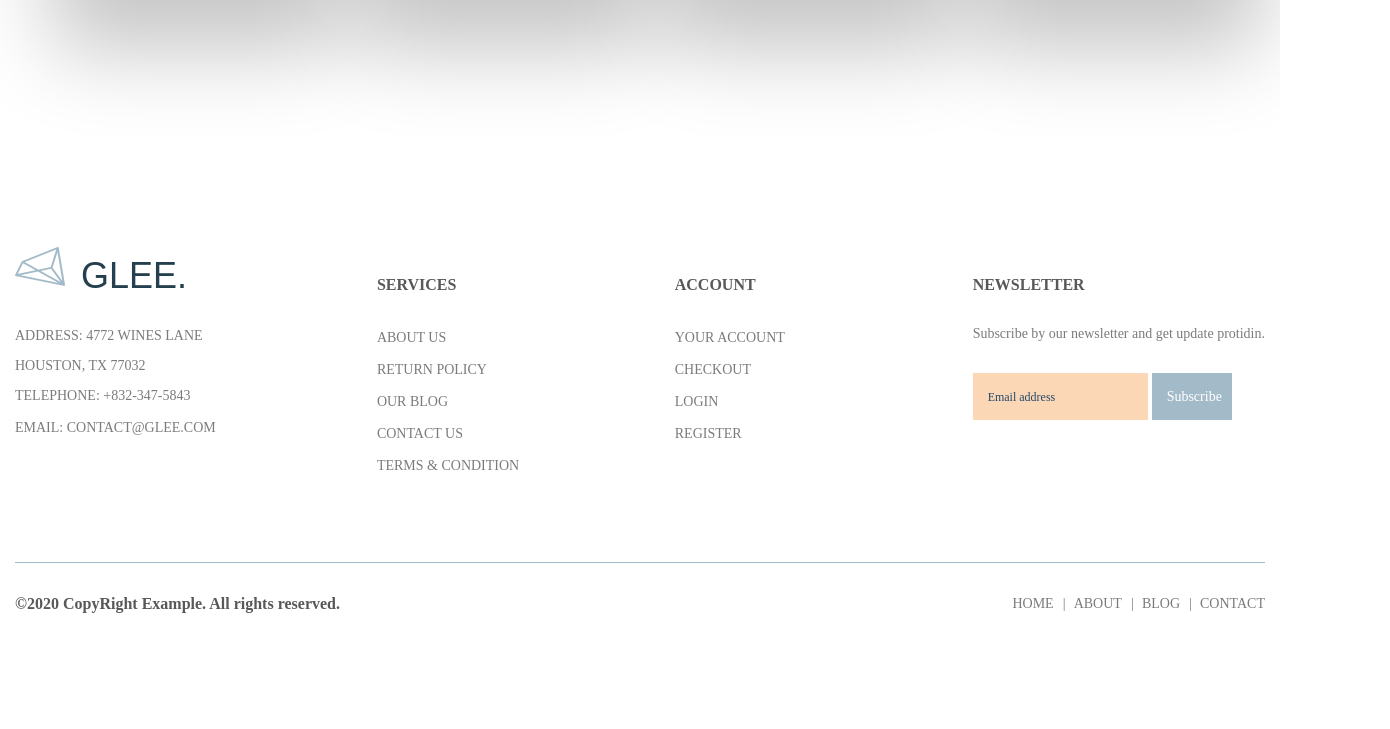
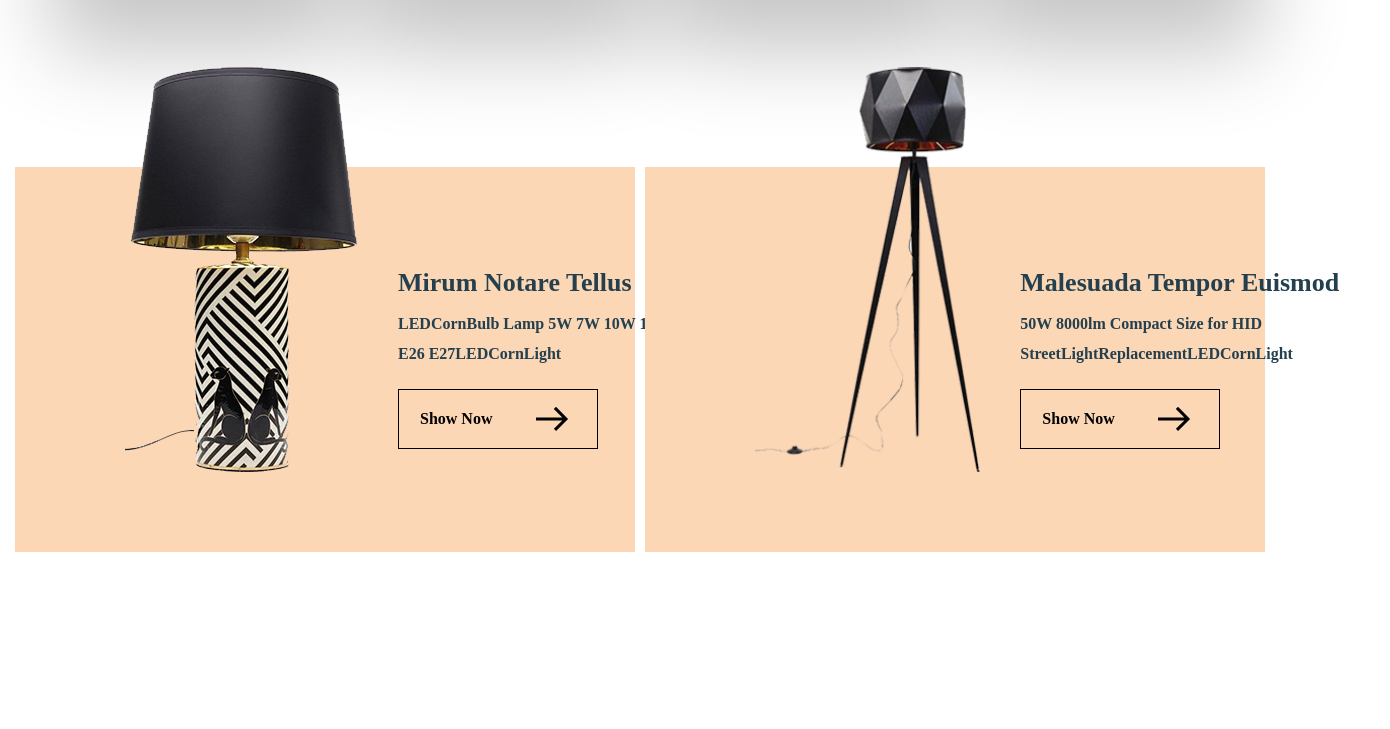
Before and after one commit to Alekseywow/Traning-magazin-, a website: page app/index.html in a window 1280 px wide. Shown: the part 2300-3029 px from the top of the page, 1390 px wide, since content can reach past the window. Before the commit the page ends 2945 px from the top, so only its background shows below. Drawn offline with nearby package versions, Linux system fonts and the light colour scheme; files that its build step writes are made by us from their sources.

Commit message:
added lump

```diff
--- a/app/index.html
+++ b/app/index.html
@@ -181,7 +181,7 @@
                     <div class="product__inner">
                         <div class="product__item mix category-a">
                             <img src="images/chair/chair_5.png" alt="chair" class="product__item-img">
-                            <div class="product__item-icons product__item-icome">
+                            <div class="product__item-icons">
                                 <a href="#" class="product__icon"><img src="images/menuicons/search.svg" alt="icon" class="product__icon-img"></a><a href="#" class="product__icon"><img src="images/menuicons/cart.svg" alt="icon" class="product__icon-img"></a><a href="#" class="product__icon"><img src="images/menuicons/heart.svg" alt="icon" class="product__icon-img"></a>
                             </div>
                             <h6 class="product__item-title">
@@ -253,6 +253,43 @@
                             <p class="product__item-text">
                                 $29.00
                             </p>
+                        </div>
+                    </div>
+                </div>
+            </div>
+        </section>
+        <section class="lump">
+            <div class="container">
+                <div class="lump__inner">
+                    <div class="lump__items">
+                        <img src="images/lump_1.png" alt="lump" class="lump__item-img">
+                        <div class="lump__item-box">
+                            <h5 class="lump__item-title">
+                                Mirum Notare Tellus
+                            </h5>
+                            <p class="lump__item-text">
+                                LEDCornBulb Lamp 5W 7W 10W 12W 15W E26 E27LEDCornLight
+                            </p>
+                            <button class="lump__item-btn btn-box">
+                                Show Now
+                                <img src="images/arrow.svg" alt="shape">
+                            </button>
+                        </div>
+                    </div>
+                    <div class="lump__items">
+                        <img src="images/lump_2.png" alt="lump" class="lump__item-img">
+                        <div class="lump__item-box">
+                            <h5 class="lump__item-title">
+                                Malesuada Tempor
+Euismod
+                            </h5>
+                            <p class="lump__item-text">
+                                50W 8000lm Compact Size for HID StreetLightReplacementLEDCornLight
+                            </p>
+                            <button class="lump__item-btn btn-box">
+                                Show Now
+                                <img src="images/arrow.svg" alt="shape">
+                            </button>
                         </div>
                     </div>
                 </div>
--- a/app/scss/style.scss
+++ b/app/scss/style.scss
@@ -310,9 +310,11 @@
         grid-template-rows: repeat(2, 1fr);
         grid-column-gap: 30px;
         grid-row-gap: 30px;
+
     }
     &__item{
         max-width: 270px;
+        width: 100%;
         background-color: #fff;
         box-shadow: 20px 43px 87px 10px rgba(0, 0, 0, 23%);
         border-radius: 10px;
@@ -359,7 +361,50 @@
 }
 
 
+.lump {
+    padding-bottom: 100px;
+    &__inner{
+        display: flex;
+        justify-content: space-between;
+    }
+    &__items{
+        max-width: 850px;
+        width: 100%;
+        background-color: #fcd7b6;
+        display: flex;
+        padding-left: 110px;
+        position: relative;
+    }
+    &__items:nth-child(1){
+        margin-right: 10px;
+    }
+    &__item-img {
+        margin-top: -100px;
+        padding-bottom: 80px;
+    }
+    &__item-box {
+        padding: 100px 40px 0 ;
+    }
+    &__item-title{
+        @extend %dssans-700;
+        font-size: 26px;
+        line-height: 32px;
+        color: #243f4d;
+        margin-bottom: 10px;
+    }
+    &__item-text{
+        width: 330px;
+        font-size: 16px;
+        line-height: 30px;
+        color: #243f4d;
+        margin-bottom: 20px;
+    }
+    &__item-btn{
+        background-color: transparent;
+        border: 1px solid #000;
+    }
 
+}
 
 
 
```
Also changed, not shown: app/images/lump_1.png (added), app/images/lump_2.png (added).
